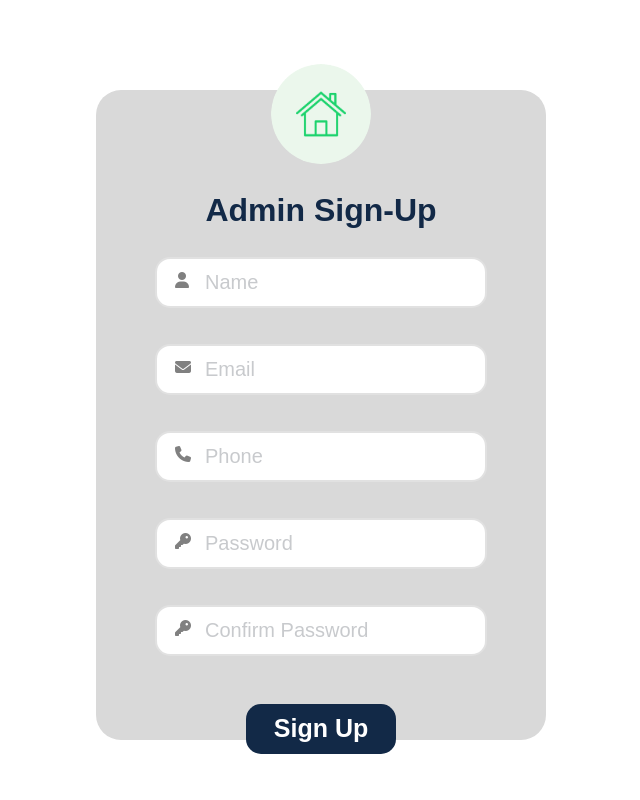
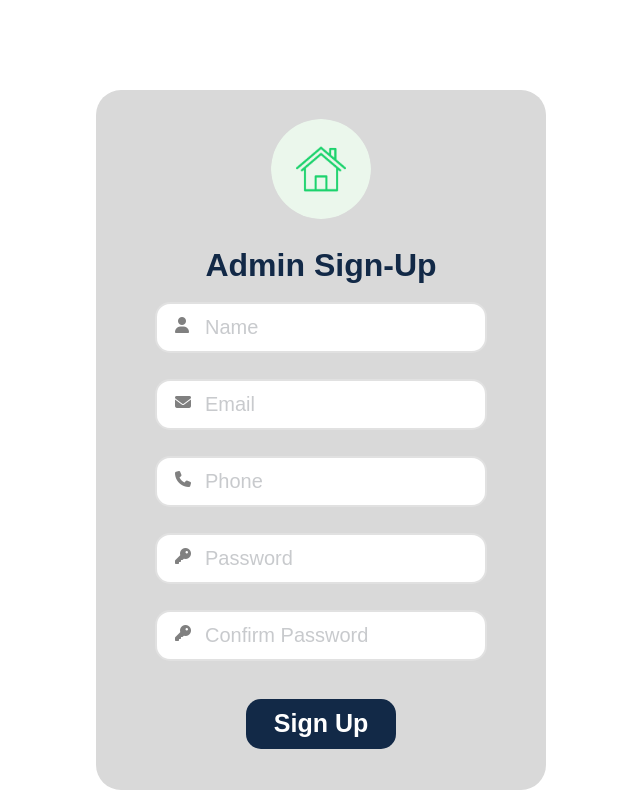
Before and after one commit to codingvaleria/housyproperties-frontend, a React (Create React App) app: page /admin/signup in a window 1280 px wide. Shown: the whole page, without its empty margins (319-959 px from the left). Built offline with nearby package versions, Linux system fonts and the light colour scheme; a web font is replaced by a local one.

Commit message:
admin signup styling fix

```diff
--- a/src/admin/components/adminsignup/Adminsignup.css
+++ b/src/admin/components/adminsignup/Adminsignup.css
@@ -8,7 +8,7 @@
 .admin-sign-up-submain-a {
   display: flex;
   align-items: center;
-  height: 650px;
+  height: 700px;
   width: 450px;
   justify-content: center;
   border-radius: 25px;
@@ -51,7 +51,7 @@
 }
 .input-e {
   position: relative;
-  margin: 20px;
+  margin: 10px;
 }
 .input-e .form-c {
   left: 1.5rem;
--- a/src/admin/components/adminsignup/Adminsignup.js
+++ b/src/admin/components/adminsignup/Adminsignup.js
@@ -37,6 +37,8 @@ function Adminsignup({onLogin}) {
         r.json().then((err) => setErrors(err.errors));
       }
     });
+  } else {
+    setErrors({passwordconfirmation:"passwords don't match"})
   }
 }
   return (
```
